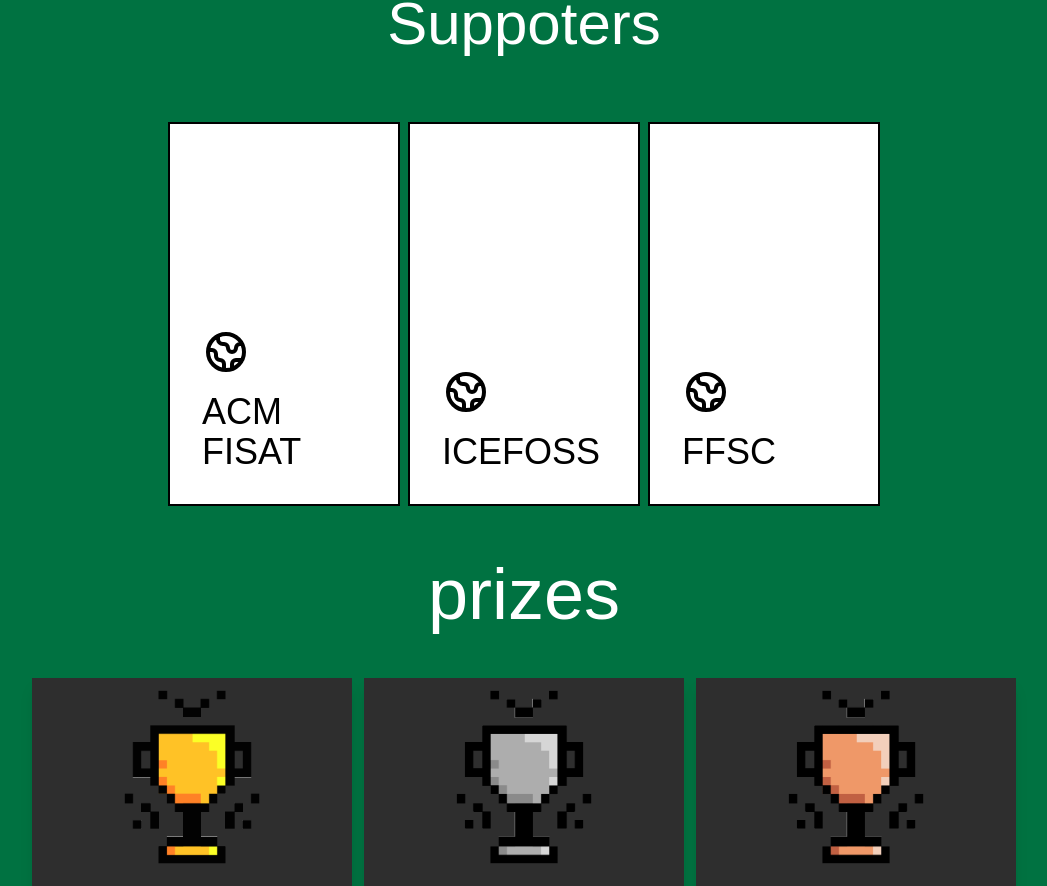
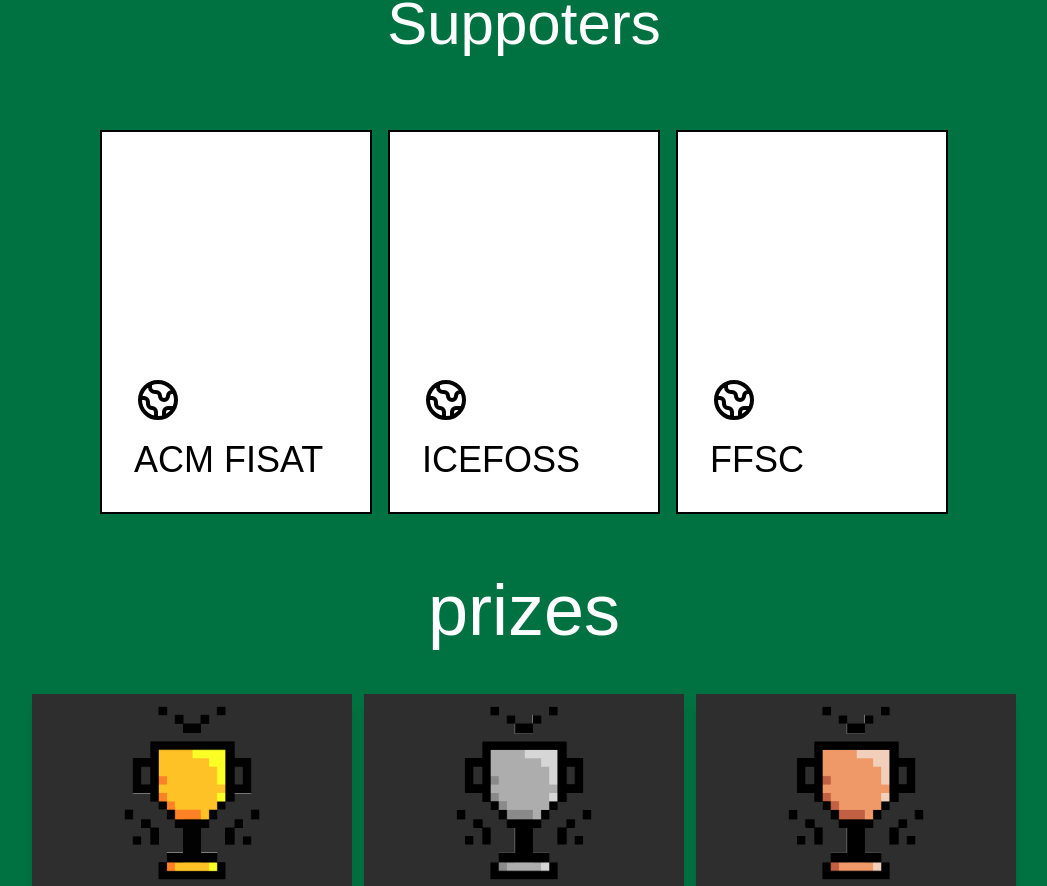
Before and after one commit to ICEFOSS/hackfit, a React (Create React App) app: page / in a window 1280 px wide. Shown: the part 1658-2544 px from the top of the page, without its empty margins (188-1235 px from the left). Built offline with nearby package versions, Linux system fonts and the light colour scheme.

Commit message:
increased size of supportor in large screen

```diff
--- a/src/components/supported.js
+++ b/src/components/supported.js
@@ -38,7 +38,7 @@
 
   return (
     <>
-      <div className="my-1 px-1 w-80 sm:w-56 md:w-60 lg:w-60">
+      <div className="my-1 px-1 md:p-2 w-80 sm:w-56 md:w-60 lg:w-72">
         <a className="relative block group h-44 active:h-auto hover:h-auto sm:h-96">
           <span className="absolute inset-0 border-2 border-white border-dashed"></span>
 
```
